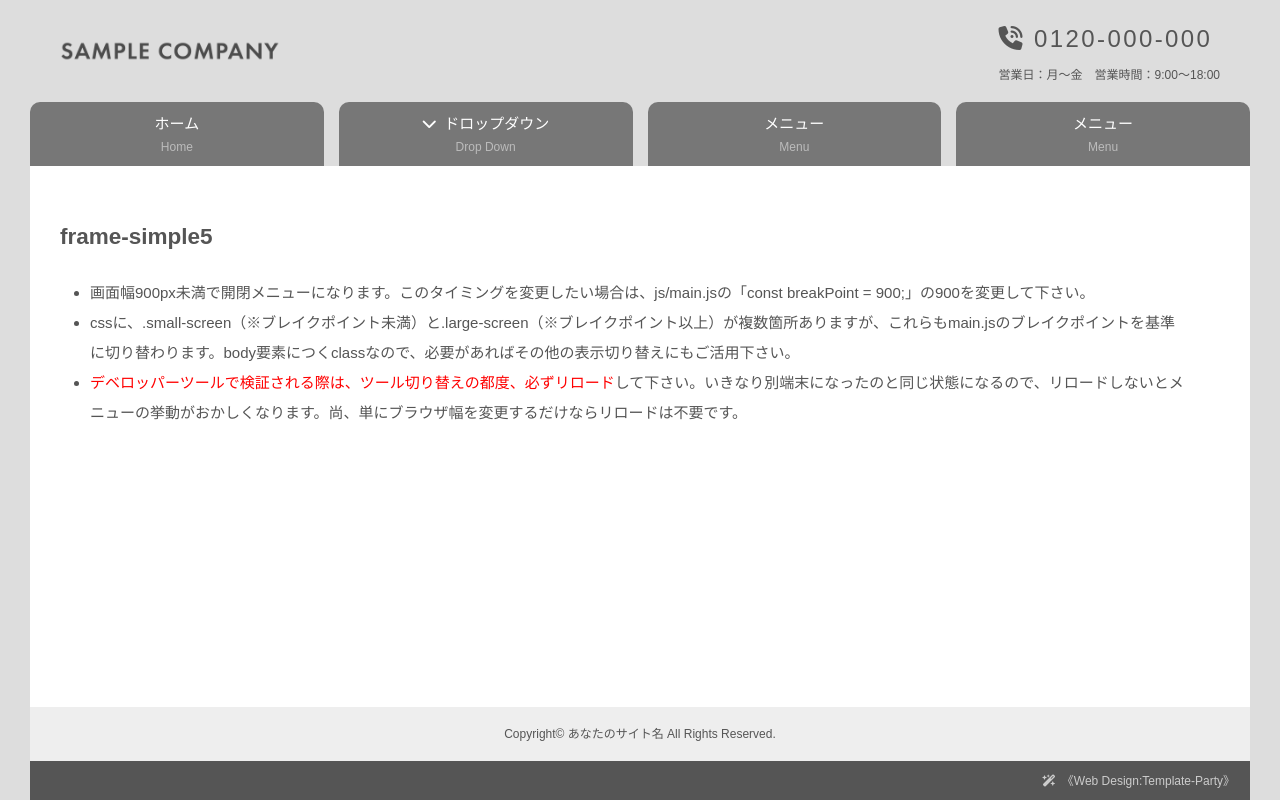
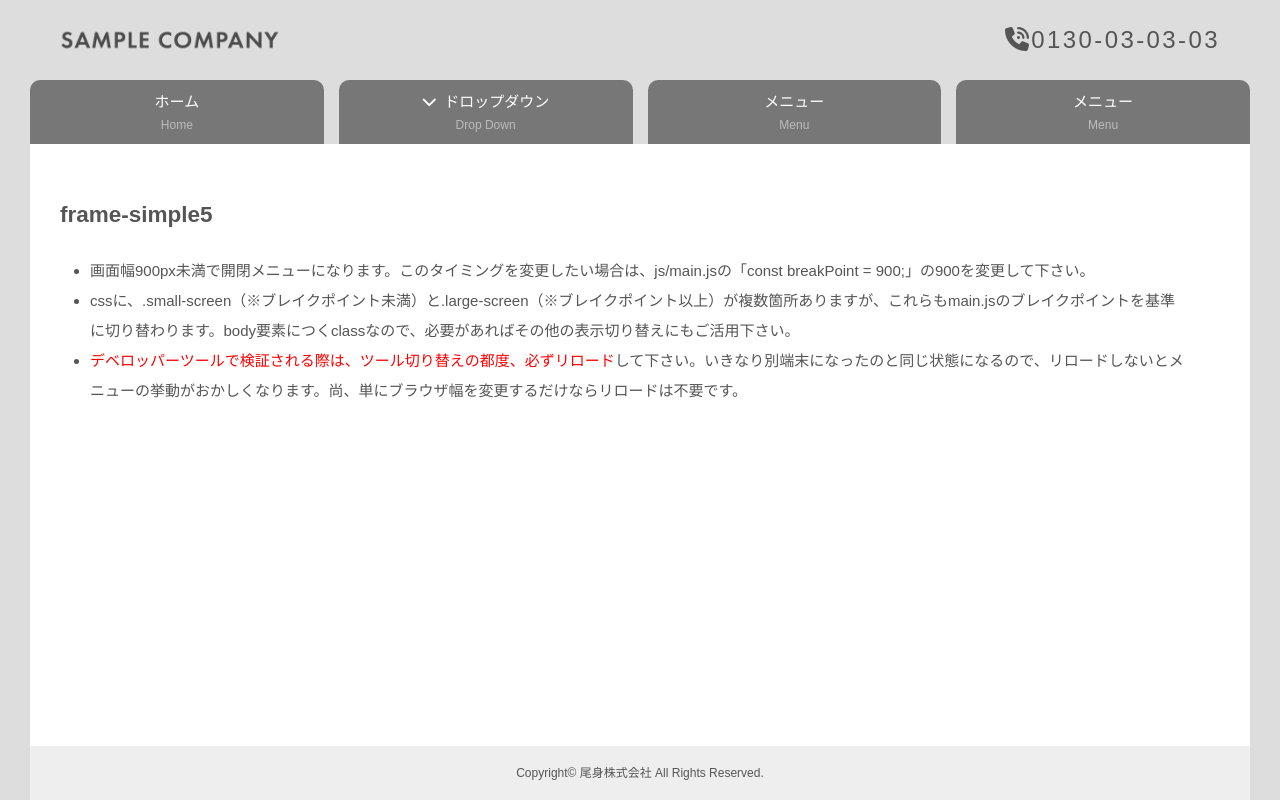
Before and after one commit to Omi-Co-Ltd/portal, a plain HTML site: page index.html in a window 1280 px wide. Drawn offline with nearby package versions, Linux system fonts and the light colour scheme; some packages are replaced by stand-ins of ours; a script that the page names is missing.

Commit message:
index.html を更新

```diff
--- a/index.html
+++ b/index.html
@@ -2,9 +2,9 @@
 <html lang="ja">
 <head>
 <meta charset="UTF-8">
-<title>ここにタイトルを入れます</title>
+<title>OmiPortal</title>
 <meta name="viewport" content="width=device-width, initial-scale=1">
-<meta name="description" content="ここにサイト説明を入れます">
+<meta name="description" content="尾身株式会社の各サービスにアクセスできます">
 <link rel="stylesheet" href="css/style.css">
 </head>
 
@@ -13,10 +13,9 @@
 <div id="container">
 
 <header>
-<h1 id="logo"><a href="index.html"><img src="images/logo.png" alt="あなたのサイト名"></a></h1>
+<h1 id="logo"><a href="index.html"><img src="images/logo.png" alt="OmiPortal"></a></h1>
 <div id="header-box">
-<span class="large"><i class="fa-solid fa-phone-volume"></i> 0120-000-000</span><br>
-営業日：月〜金　営業時間：9:00〜18:00
+<span class="large"><i class="fa-solid fa-phone-volume"></i>0130-03-03-03</span>
 </div>
 </header>
 
@@ -63,11 +62,8 @@
 <!--/#contents-->
 
 <footer>
-<small>Copyright&copy; あなたのサイト名 All Rights Reserved.</small>
+<small>Copyright&copy; 尾身株式会社 All Rights Reserved.</small>
 </footer>
-
-<!--以下の行はテンプレートの著作。削除しないで下さい。-->
-<span class="pr"><a href="https://template-party.com/" target="_blank">《Web Design:Template-Party》</a></span>
 
 </div>
 <!--/#container-->
```
